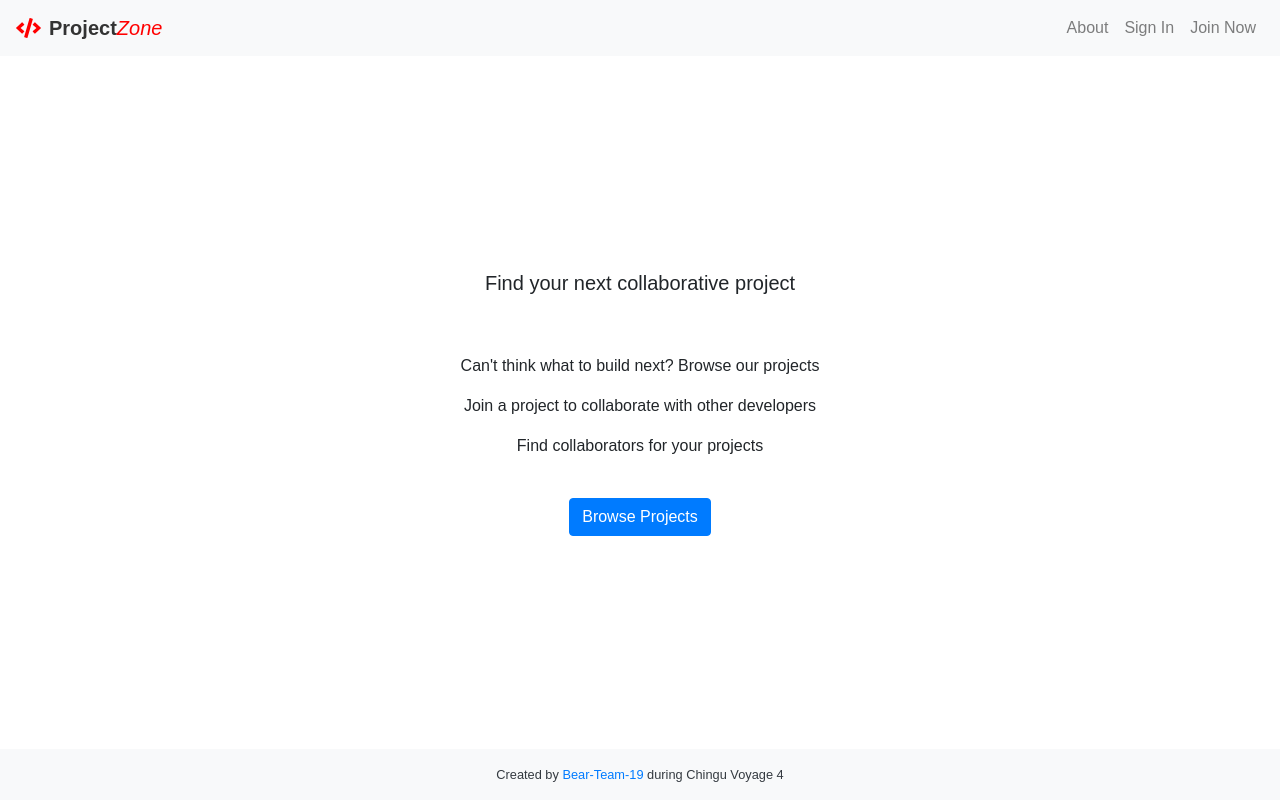
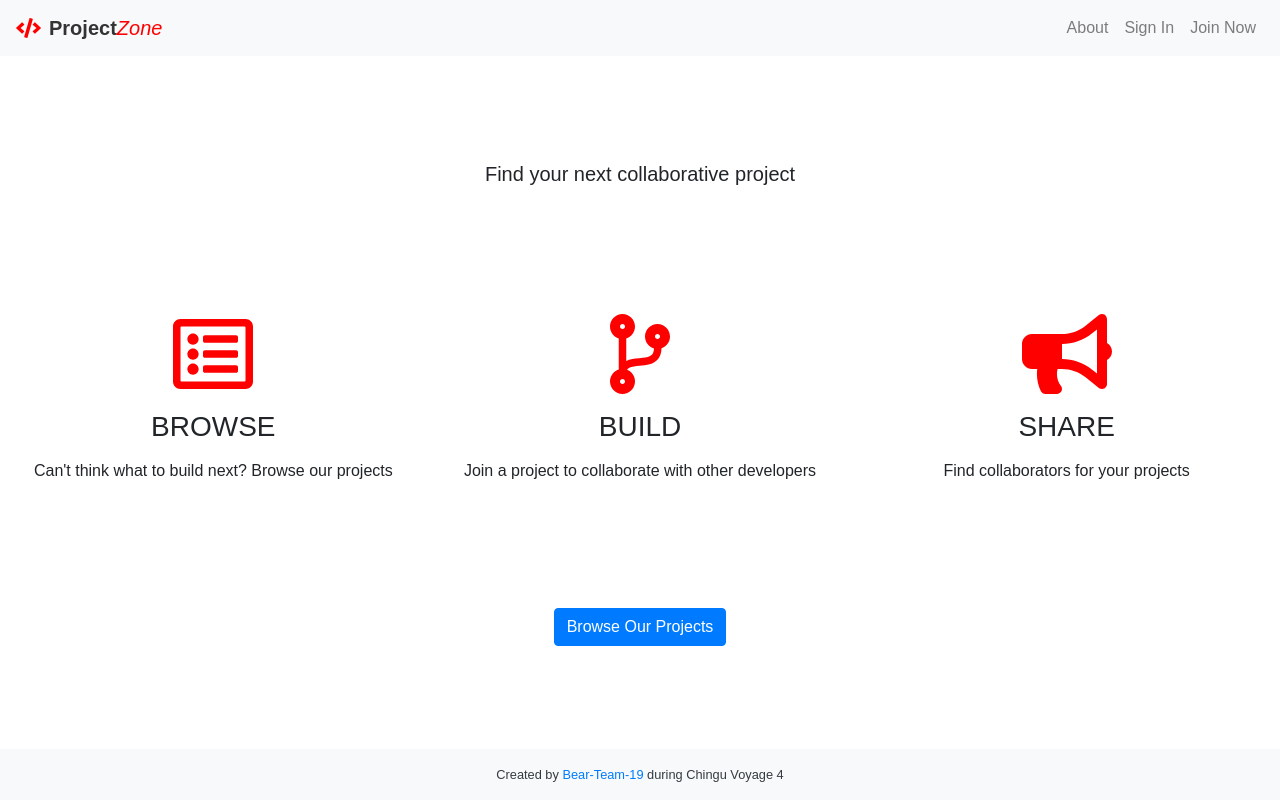
Before and after one commit to chingu-voyage4/Bears-Team-19, a React (Create React App) app in the folder client/: page / in a window 1280 px wide. Built offline with nearby package versions, Linux system fonts and the light colour scheme.

Commit message:
Add icons to Welcome page

```diff
--- a/client/src/Welcome/Welcome.js
+++ b/client/src/Welcome/Welcome.js
@@ -1,28 +1,35 @@
 import React, { Component } from 'react';
 import { Link } from 'react-router-dom';
+import './Welcome.css';
 
 class Welcome extends Component {
   render() {
     return (
-      <div className="container-fluid text-center py-3 d-flex flex-column my-auto">
-        <p className="lead">
+      <div className="container-fluid text-center py-3 d-flex flex-column justify-content-around">
+        <p className="lead my-5">
           Find your next collaborative project
         </p>
 
-        <ul className="list-unstyled my-4">
-          <li className="m-3">
-            Can't think what to build next? Browse our projects
-          </li>
-          <li className="m-3">
-            Join a project to collaborate with other developers
-          </li>
-          <li className="m-3">
-            Find collaborators for your projects
-          </li>
-        </ul>
+        <div className="row">
+          <div className="col-12 col-md-4 mb-5">
+            <div className="Welcome-icon"><i className="far fa-list-alt fa-5x"></i></div>
+            <div className="h3 text-uppercase my-3">Browse</div>
+            <div>Can't think what to build next? Browse our projects</div>
+          </div>
+          <div className="col-12 col-md-4 mb-5">
+            <div className="Welcome-icon"><i className="fas fa-code-branch fa-5x"></i></div>
+            <div className="h3 text-uppercase my-3">Build</div>
+            <div>Join a project to collaborate with other developers</div>
+          </div>
+          <div className="col-12 col-md-4 mb-5">
+            <div className="Welcome-icon"><i className="fas fa-bullhorn fa-5x"></i></div>
+            <div className="h3 text-uppercase my-3">Share</div>
+            <div>Find collaborators for your projects</div>
+          </div>
+        </div>
 
-        <div>
-          <Link to="/projects" className="btn btn-primary">Browse Projects</Link>
+        <div className="mb-5">
+          <Link to="/projects" className="btn btn-primary">Browse Our Projects</Link>
         </div>
       </div>
     );
--- /dev/null
+++ b/client/src/Welcome/Welcome.scss
@@ -0,0 +1,5 @@
+@import '../theme.scss';
+
+.Welcome-icon {
+  color: $color-main;
+}
```
